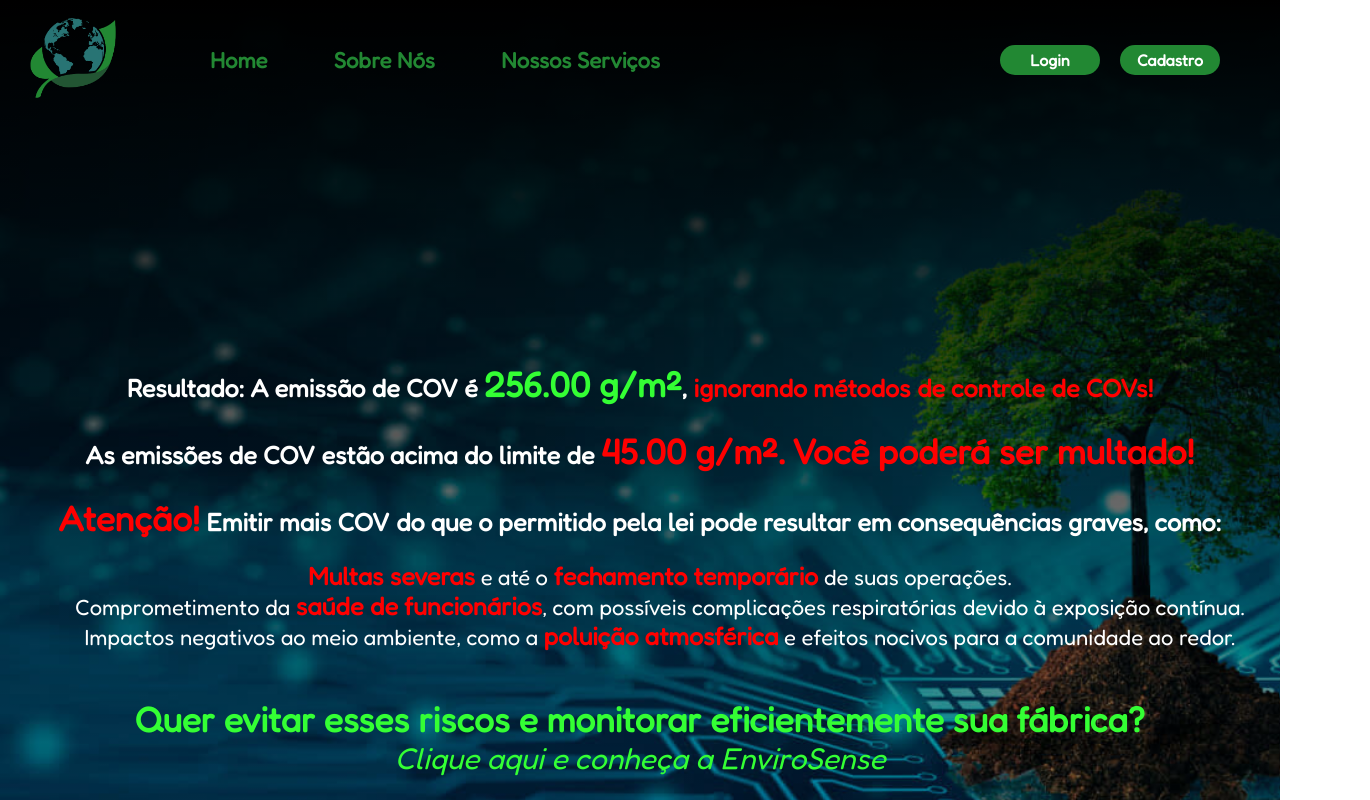
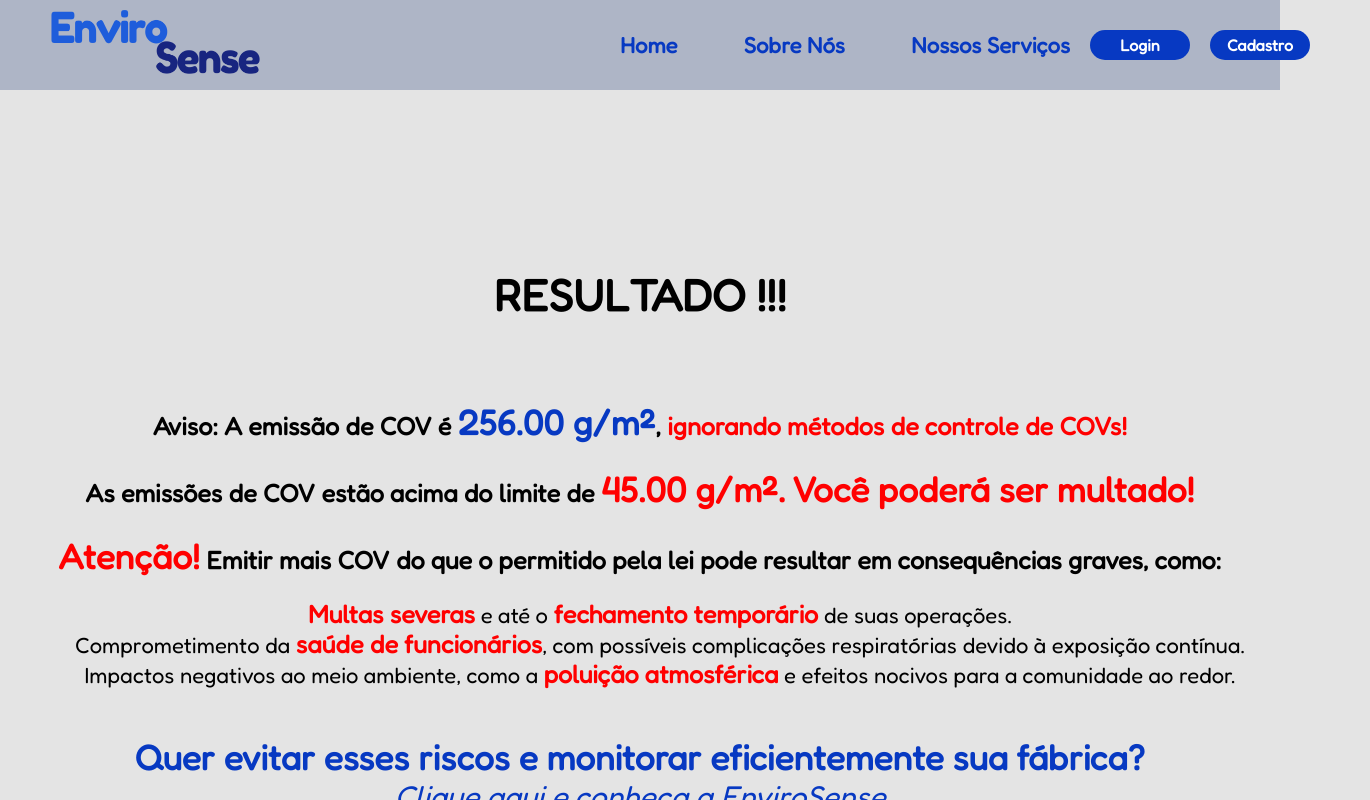
Before and after one commit to lrobatino/Enviro-Sense, a plain HTML site: page enviro-sense-site/simulador.html in a window 1280 px wide. Both pictures are taken after typing "5", "5", "5", "5" into the empty fields and a click on the button "Calcular". Shown: the top 800 px of the page, 1370 px wide, since content can reach past the window. Drawn offline with Linux system fonts and the light colour scheme.

Commit message:
atualizando o css da pagina do simulador financeiro

```diff
--- a/enviro-sense-site/css/style-simulador.css
+++ b/enviro-sense-site/css/style-simulador.css
@@ -8,7 +8,7 @@
 body {
     margin: 0px;
     font-family: "Fredoka";
-    background: linear-gradient(rgba(0, 0, 0, 1), rgba(0, 0, 0, 0.2)), url('../images/background-home-welcome.png');
+    background-color: rgb(228, 228, 228);
     background-position: center;
     background-size: cover;
 }
@@ -23,8 +23,9 @@ html {
     flex-direction: row;
     align-items: center;
     width: 100%;
-    height: 120px;
+    height: 90px;
     z-index: 10;
+    background-color: #aeb5c6;
 }
 
 .header .container {
@@ -39,18 +40,19 @@ html {
 }
 
 .header .container img {
-    width: 88px;
+    width: 250px;
     height: 80px;
 }
 
 .container .navbar {
     display: flex;
-    width: 650px;
+    width: 1170px;
     height: 100%;
     flex-direction: row;
     align-items: center;
     justify-content: space-between;
 }
+
 
 .container .opcoes {
     display: flex;
@@ -59,7 +61,7 @@ html {
     justify-content: space-between;
     width: 450px;
     min-width: 450px;
-    color: #228833;
+    color: #000000;
     font-size: 22px;
     font-weight: bold;
     padding-left: 20px;
@@ -70,7 +72,7 @@ html {
     display: inline-block;
     transition: transform 0.5s ease;
     text-decoration: none;
-    color: #228833;
+    color: #0739c2;
 }
 
 .opcao:hover {
@@ -92,7 +94,7 @@ html {
     height: 30px;
     border: 0px solid;
     border-radius: 15px;
-    background-color: #228833;
+    background-color: #0739c2;
     color: white;
     font-size: 16px;
     font-weight: bold;
@@ -123,7 +125,7 @@ html {
     gap: 30px;
     padding: 20px;
     border-radius: 15px;
-    color: #35b341;
+    color: #0739c2;
 }
 
 .conteudo{
@@ -150,7 +152,7 @@ html {
 
 .simulador h2 {
     font-size: 50px;
-    color: #35b341;
+    color: #000000;
     text-align: center;
     margin-bottom: -190px;
 
@@ -162,7 +164,7 @@ html {
 .simulador .campo_area input{
     width: 60%;
     height: 30px;
-    border: 2px solid #d6e2d7;
+    border: 2px solid #3c404e;
     box-shadow: 0px 0px 6px rgba(246, 255, 246, 0.14);
     border-radius: 10px;
     text-align: center;
@@ -183,7 +185,7 @@ html {
     height: 35px;
     border: 0px solid;
     border-radius: 15px;
-    background-color: #35b341;
+    background-color: #0739c2;
     color: white;
     font-weight: bold;
     box-shadow: 2px 2px 5px rgba(0, 0, 0, 0.3);
@@ -242,7 +244,7 @@ html {
     justify-content: center;
     align-items: center;
     flex-direction: column;
-    color: white;;
+    color: rgb(0, 0, 0);;
     font-size: 22px;
 
 }
@@ -258,7 +260,7 @@ ul, li{
 
 p{
     font-size: 25px;
-    color: white;
+    color: rgb(0, 0, 0);
     font-weight: bolder;
     transition: transform 1.s ease;
     margin-bottom: 0;
@@ -269,7 +271,7 @@ p{
     text-decoration: none;
     font-size: 30px;
     margin-bottom: 10px;
-    color: #34ff34;
+    color: #0739c2;
     font-style: italic;
     transition: transform 0.3s ease;
 }
@@ -294,10 +296,21 @@ p{
     font-size: 35px;
 }
 
-.texto-verde{
-    color:#34ff34;
+.texto-azul2{
+    color:#0739c2;
     font-size: 35px;
 }
+
+.texto-verde{
+    color: rgb(1, 161, 1);
+    font-size: 35px;
+}
+
+.texto-verde2{
+    color: rgb(1, 161, 1);
+    font-size: 25px;
+}
+
 
 ::-webkit-scrollbar {
     width: 12px;
@@ -310,15 +323,15 @@ p{
 }
 
 ::-webkit-scrollbar-thumb {
-    background-color: #228833;
+    background-color: #6d81b5;
     border-radius: 10px;
     border: 2px solid #e0e0e0;
 }
 
 ::-webkit-scrollbar-thumb:hover {
-    background-color: #1a6b29;
+    background-color: #6d81b5;
 }
 
 ::-webkit-scrollbar-thumb:active {
-    background-color: #14521e;
+    background-color: #6d81b5;
 }
--- a/enviro-sense-site/js/simulador.js
+++ b/enviro-sense-site/js/simulador.js
@@ -35,7 +35,8 @@ function calcularMonitoramentoCOV() {
 
         resultados.innerHTML = `
         <div>
-                <p>Resultado: A emissão de COV é <span class="texto-verde"><strong>${VE.toFixed(2)} g/m²</strong></span>,
+                <p><center><h1>RESULTADO !!!</h1></center></p><br>
+                <p>Aviso: A emissão de COV é <span class="texto-azul2"><strong>${VE.toFixed(2)} g/m²</strong></span>,
                 <span class="texto-vermelho2">ignorando métodos de controle de COVs!</span></p>
         </div>`;
 
@@ -52,7 +53,7 @@ function calcularMonitoramentoCOV() {
             <li>Comprometimento da <span class="texto-vermelho2"><strong>saúde de funcionários</strong></span>, com possíveis complicações respiratórias devido à exposição contínua.</li>
             <li>Impactos negativos ao meio ambiente, como a <span class="texto-vermelho2"><strong>poluição atmosférica</strong></span> e efeitos nocivos para a comunidade ao redor.</li>
         </ul>
-        <p class="msg"><span class="texto-verde">Quer evitar esses riscos e monitorar eficientemente sua fábrica?</span></p>
+        <p class="msg"><span class="texto-azul2">Quer evitar esses riscos e monitorar eficientemente sua fábrica?</span></p>
         <div class="opcao">
             <a href="index.html">Clique aqui e conheça a EnviroSense</a>
         </div>`;
@@ -61,11 +62,11 @@ function calcularMonitoramentoCOV() {
             <p>As emissões de COV estão dentro do limite legal de <span class="texto-verde"><strong>${limiteEmissoesCOV.toFixed(2)} g/m²</strong>.</span> <span class="texto-verde">Parabéns!</span></p>
             <p>Manter suas emissões de COV dentro dos limites traz benefícios importantes:</p>
             <ul>
-                <li>Você está <span class="texto-verde"><strong>protegido contra multas e sanções</strong></span> por parte dos órgãos ambientais.</li>
-                <li>Mostra responsabilidade com o <span class="texto-verde"><strong>meio ambiente</strong></span>, ajudando a reduzir a poluição e melhorando sua imagem no mercado.</li>
-                <li>Garante um <span class="texto-verde"><strong>ambiente de trabalho seguro</strong></span>, minimizando o risco de problemas de saúde para seus funcionários.</li>
+                <li>Você está <span class="texto-verde2"><strong>protegido contra multas e sanções</strong></span> por parte dos órgãos ambientais.</li>
+                <li>Mostra responsabilidade com o <span class="texto-verde2"><strong>meio ambiente</strong></span>, ajudando a reduzir a poluição e melhorando sua imagem no mercado.</li>
+                <li>Garante um <span class="texto-verde2"><strong>ambiente de trabalho seguro</strong></span>, minimizando o risco de problemas de saúde para seus funcionários.</li>
             </ul>
-            <p class="msg"><span class="texto-verde">Quer monitorar eficientemente sua fábrica e garantir que tudo continue dentro dos conformes?</span></p>
+            <p class="msg"><span class="texto-azul2">Quer monitorar eficientemente sua fábrica e garantir que tudo continue dentro dos conformes?</span></p>
             <div class="opcao">
                 <a href="index.html">Clique aqui e conheça a EnviroSense</a>
             </div>`;
--- a/enviro-sense-site/simulador.html
+++ b/enviro-sense-site/simulador.html
@@ -6,8 +6,8 @@
     <meta name="viewport" content="width=device-width, initial-scale=1.0">
     <title>Simulador Financeiro</title>
     <link rel="stylesheet" href="css/style-simulador.css">
-    <link rel="icon" type="image/png" href="images/icon-nonameAA.png">
-    <link rel="shortcut icon" href="images/icon-noname.png" type="image/x-icon">
+    <link rel="icon" type="image/png" href="images/enviro-sense-logo-extenso.png">
+    <link rel="shortcut icon" href="images/enviro-sense-logo.png" type="image/x-icon">
 </head>
 
 <body>
@@ -15,7 +15,7 @@
         <div class="container">
             <div class="navbar">
                 <div class="logo">
-                    <img src="images/icon-nonameAA.png"></img>
+                    <img src="images/enviro-sense-logo-extenso.png"></img>
                 </div>
                 <div class="opcoes">
                     <a class="opcao" href="index.html">Home</a>
```
Also changed, not shown: enviro-sense-site/images/enviro-sense-logo-extenso.png (added), enviro-sense-site/images/enviro-sense-logo.png (added).
